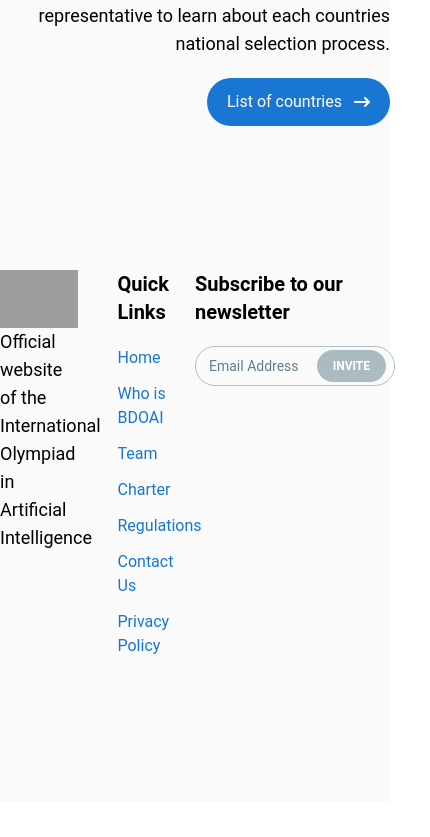
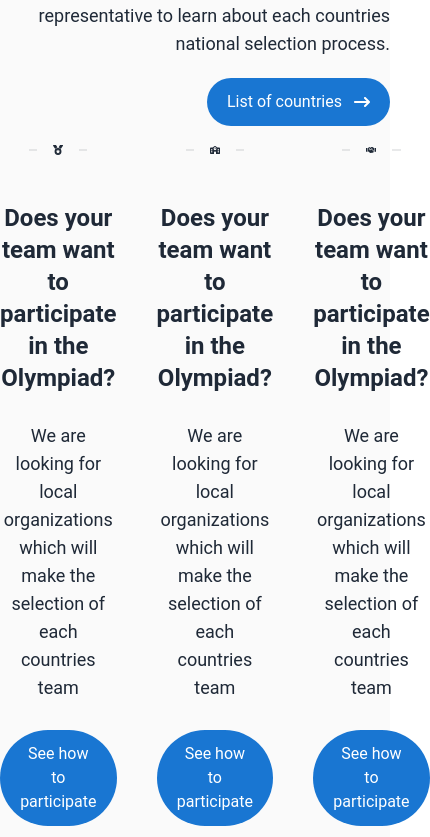
Before and after one commit to hasiburrahmanakash79/BDOAI, a React (Vite) app: page / in a window 390 px wide. Shown: the part 3187-4024 px from the top of the page, 430 px wide, since content can reach past the window. Before the commit the page ends 3989 px from the top, so only its background shows below. Built offline with nearby package versions, Linux system fonts and the light colour scheme; grey boxes are pictures that could not be loaded.

Commit message:
make a responsive olympiad

```diff
--- a/package.json
+++ b/package.json
@@ -25,6 +25,7 @@
     "@types/react-dom": "^18.2.22",
     "@vitejs/plugin-react": "^4.2.1",
     "autoprefixer": "^10.4.19",
+    "daisyui": "^4.10.2",
     "eslint": "^8.57.0",
     "eslint-plugin-react": "^7.34.1",
     "eslint-plugin-react-hooks": "^4.6.0",
--- a/src/Pages/HomePage/Home.jsx
+++ b/src/Pages/HomePage/Home.jsx
@@ -1,6 +1,7 @@
 import Hero from './Hero/Hero';
 import HomeAbout from './HomeAbout/HomeAbout';
 import JoinBDOAI from './JoinBDOAI/JoinBDOAI';
+import OlympiadCard from './OlympiadCard/OlympiadCard';
 
 const Home = () => {
     return (
@@ -8,6 +9,7 @@
             <Hero/>
             <HomeAbout/>
             <JoinBDOAI/>
+            <OlympiadCard/>
         </div>
     );
 };
--- /dev/null
+++ b/src/Pages/HomePage/OlympiadCard/OlympiadCard.jsx
@@ -0,0 +1,45 @@
+import { FaMedal, FaSchool, FaHandshake } from "react-icons/fa6";
+
+const OlympiadCard = () => {
+  return (
+    <div>
+      <div className="flex justify-between items-center gap-10">
+        <div className="text-center flex flex-col items-center justify-center space-y-7">
+          <div className="divider text-7xl w-1/2 mx-auto">
+            {" "}
+            <FaMedal />
+          </div>
+          <h1 className="text-2xl font-semibold">Does your team want to participate in the Olympiad?</h1>
+          <p className="text-lg">We are looking for local organizations which will make the selection of each countries team</p>
+          <button className="bg-blue-700 py-3 px-5 rounded-full flex gap-3 mt-5 items-center text-white">
+              See how to participate
+            </button>
+        </div>
+        <div className="text-center flex flex-col items-center justify-center space-y-7">
+          <div className="divider text-7xl w-1/2 mx-auto">
+            {" "}
+            <FaSchool />
+          </div>
+          <h1 className="text-2xl font-semibold">Does your team want to participate in the Olympiad?</h1>
+          <p className="text-lg">We are looking for local organizations which will make the selection of each countries team</p>
+          <button className="bg-blue-700 py-3 px-5 rounded-full flex gap-3 mt-5 items-center text-white">
+              See how to participate
+            </button>
+        </div>
+        <div className="text-center flex flex-col items-center justify-center space-y-7">
+          <div className="divider text-7xl w-1/2 mx-auto">
+            {" "}
+            <FaHandshake />
+          </div>
+          <h1 className="text-2xl font-semibold">Does your team want to participate in the Olympiad?</h1>
+          <p className="text-lg">We are looking for local organizations which will make the selection of each countries team</p>
+          <button className="bg-blue-700 py-3 px-5 rounded-full flex gap-3 mt-5 items-center text-white">
+              See how to participate
+            </button>
+        </div>
+      </div>
+    </div>
+  );
+};
+
+export default OlympiadCard;
--- a/tailwind.config.js
+++ b/tailwind.config.js
@@ -5,5 +5,8 @@
   theme: {
     extend: {},
   },
-  plugins: [],
+  daisyui: {
+    themes: ["light"],
+  },
+  plugins: [require("daisyui")],
 });
```
Also changed, not shown: 1 other file (tests, documents, lock files or other folders).
